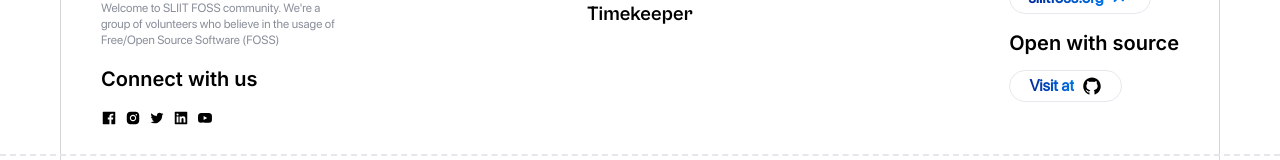
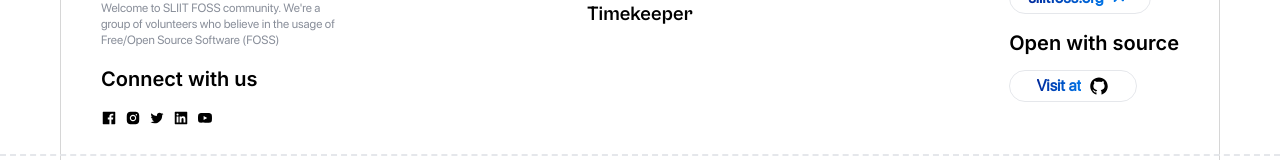
Before and after one commit to sliit-foss/timekeeper-web, a React (Vite) app: page / in a window 1280 px wide. Shown: the part 3334-3494 px from the top of the page. Built offline with nearby package versions, Linux system fonts and the light colour scheme.

Commit message:
Fix: visit at button

```diff
--- a/src/components/common/layout/footer.jsx
+++ b/src/components/common/layout/footer.jsx
@@ -65,7 +65,7 @@ const Footer = ({ className }) => {
               </div>
             </Button>
             <div className="font-semibold text-[20px] mt-0.5">Open with source</div>
-            <Button className="md:w-8/12 h-8 bg-transparent border gap-x-2">
+            <Button className="md:w-9/12 h-8 bg-transparent border gap-x-2">
               <span className="gradient-text text-[1rem]">Visit at</span>
               <AiFillGithub className="text-black" />
             </Button>
```
